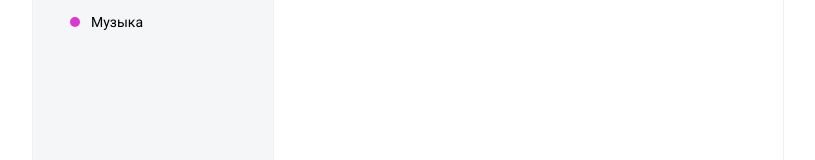
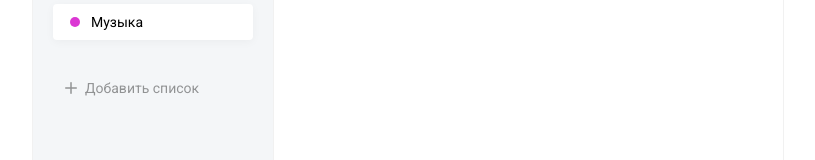
Before and after one commit to kostya-alch/todo-list-react, a React (Create React App) app: page / in a window 1280 px wide. Shown: the part 331-491 px from the top of the page, without its empty margins (232-1047 px from the left). Built offline with nearby package versions, Linux system fonts and the light colour scheme.

Commit message:
add Badge, addList and List Components

```diff
--- a/package.json
+++ b/package.json
@@ -6,6 +6,7 @@
     "@testing-library/jest-dom": "^5.14.1",
     "@testing-library/react": "^11.2.7",
     "@testing-library/user-event": "^12.8.3",
+    "classnames": "^2.3.1",
     "node-sass": "^6.0.1",
     "react": "^17.0.2",
     "react-dom": "^17.0.2",
--- a/src/App.jsx
+++ b/src/App.jsx
@@ -1,8 +1,10 @@
 import React from 'react';
-
+import AddList from './components/AddList/AddList';
+import DB from './assets/db.json'
 import List from './components/List/List';
 
 function App() {
+
   return <div className="todo">
     <div className="todo__sidebar">
       <List items={[{
@@ -18,6 +20,7 @@ function App() {
         name: 'Все задачи',
         active: true
       }]} />
+
       <List items={[{
         color: 'green',
         name: 'Покупки'
@@ -28,9 +31,13 @@ function App() {
       },
       {
         color: 'pink',
-        name: 'Музыка'
+        name: 'Музыка',
+        active: true
       }
-      ]} />
+      ]}
+        isRemovable />
+
+      <AddList colors={DB.colors} />
     </div>
     <div className="todo__tasks">
 
--- /dev/null
+++ b/src/components/AddList/AddList.jsx
@@ -0,0 +1,43 @@
+import React, { useState } from 'react'
+import Badge from '../Badge/Badge'
+import List from '../List/List'
+import './AddList.scss'
+
+const AddList = ({ colors }) => {
+   const [visiblePopup, setVisiblePopup] = useState(false)
+
+   return (
+      <div className='add-list'>
+         <List onClick={() => setVisiblePopup(!visiblePopup)}
+            items={
+               [
+                  {
+                     className: 'list__add-button',
+                     icon: <svg width="12" height="12" viewBox="0 0 16 16" fill="none" xmlns="http://www.w3.org/2000/svg" className='list__icon-plus'>
+                        <path d="M8 1V15" stroke="black" strokeWidth="2" strokeLinecap="round" strokeLinejoin="round" />
+                        <path d="M1 8H15" stroke="black" strokeWidth="2" strokeLinecap="round" strokeLinejoin="round" />
+                     </svg>,
+                     name: 'Добавить список'
+                  }
+               ]
+            } />
+         {visiblePopup && <div className="add-list__popup">
+            <input className='field' type="text" placeholder='Название списка' />
+            <div className="add-list__popup-colors">
+               <ul>
+
+                  {
+                     colors.map(color =>
+                        <Badge key={color.id} color={color.name} />
+                     )
+                  }
+               </ul>
+            </div>
+            <button className='button'>Добавить</button>
+         </div>}
+      </div>
+
+   )
+}
+
+export default AddList
--- /dev/null
+++ b/src/components/AddList/AddList.scss
@@ -0,0 +1,24 @@
+.add-list {
+  &__popup {
+    width: 240px;
+    height: 150px;
+    background: #ffffff;
+    box-shadow: 0 6px 10px rgba(0, 0, 0, 0.05);
+    border-radius: 10px;
+    padding: 18px;
+    box-sizing: border-box;
+
+    .button {
+      width: 100%;
+      margin-top: 15px;
+    }
+    &-colors {
+      margin-top: 12px;
+    }
+    .badge {
+      height: 20px;
+      width: 20px;
+      position: static;
+    }
+  }
+}
--- /dev/null
+++ b/src/components/Badge/Badge.jsx
@@ -0,0 +1,9 @@
+import React from 'react'
+import './Badge.scss'
+
+const Badge = ({ color }) => {
+   return <i className={`badge badge--${color}`}></i>
+
+}
+
+export default Badge
--- /dev/null
+++ b/src/components/Badge/Badge.scss
@@ -0,0 +1,17 @@
+.badge {
+  display: inline-block;
+  width: 10px;
+  height: 10px;
+  border-radius: 30px;
+  position: relative;
+  left: 5px;
+  &--green {
+    background-color: #42b883;
+  }
+  &--blue {
+    background-color: #1e21bd;
+  }
+  &--pink {
+    background-color: #db37d3;
+  }
+}
--- a/src/components/List/List.jsx
+++ b/src/components/List/List.jsx
@@ -1,22 +1,26 @@
-import React from 'react'
+import React from 'react';
+import classNames from 'classnames'
 
-import './List.scss'
-const List = ({ items }) => {
+
+import './List.scss';
+import Badge from '../Badge/Badge';
+const List = ({ items, isRemovable, onClick }) => {
   return (
     <div>
-         <ul className="list">
-            {
-               items.map(item => (
-                  <li className={item.active ? 'active' : ''}>
+      <ul onClick={onClick} className="list">
+        {items.map((item, index) => (
+          <li key={index} className={classNames(item.className, { 'active ': item.active })}>
             <i>
-                        {item.icon ? item.icon : <i className={`badge badge--${item.color}`}></i>}
+              {item.icon
+                ? item.icon
+                : (<Badge color={item.color} />)}
             </i>
-                     <span>{item.name}</span>
-                  </li>))
-            }
+            < span > {item.name} </span>
+          </li>
+        ))}
       </ul>
     </div>
-   )
-}
+  );
+};
 
-export default List
+export default List;
--- a/src/components/List/List.scss
+++ b/src/components/List/List.scss
@@ -1,5 +1,12 @@
 .list {
   margin-bottom: 30px;
+
+  &__add-button {
+    opacity: 0.4;
+    &:hover {
+      opacity: 1;
+    }
+  }
   li {
     display: flex;
     align-items: center;
@@ -11,21 +18,10 @@
       box-shadow: 0px 2px 10px rgba(0, 0, 0, 0.04);
       border-radius: 4px;
     }
+
     .badge {
-      width: 10px;
-      height: 10px;
-      border-radius: 30px;
       position: relative;
       left: 5px;
-      &--green {
-        background-color: #42b883;
-      }
-      &--blue {
-        background-color: #1e21bd;
-      }
-      &--pink {
-        background-color: #db37d3;
-      }
     }
   }
   i {
--- a/src/index.scss
+++ b/src/index.scss
@@ -29,5 +29,31 @@
     border-right: 1px solid #f1f1f1;
     padding: 60px 20px;
   }
+}
+.button {
+  background: #4dd599;
+  border-radius: 4px;
+  color: #fff;
+  border: 0;
+  padding: 10px 20px;
+  cursor: pointer;
+  &:hover {
+    background: darken(#4dd599, 6%);
+  }
+  &:active {
+    background: darken(#4dd599, 10%);
+  }
+}
 
+.field {
+  background: #ffffff;
+  border: 1px solid #efefef;
+  box-sizing: border-box;
+  border-radius: 4px;
+  padding: 8px 12px;
+  box-sizing: border-box;
+  width: 100%;
+  &:focus {
+    border-color: #e7dbdb;
+  }
 }
```
Also changed, not shown: 2 other files (tests, documents, lock files or other folders). Lines whose indentation alone changed are shown as unchanged.
